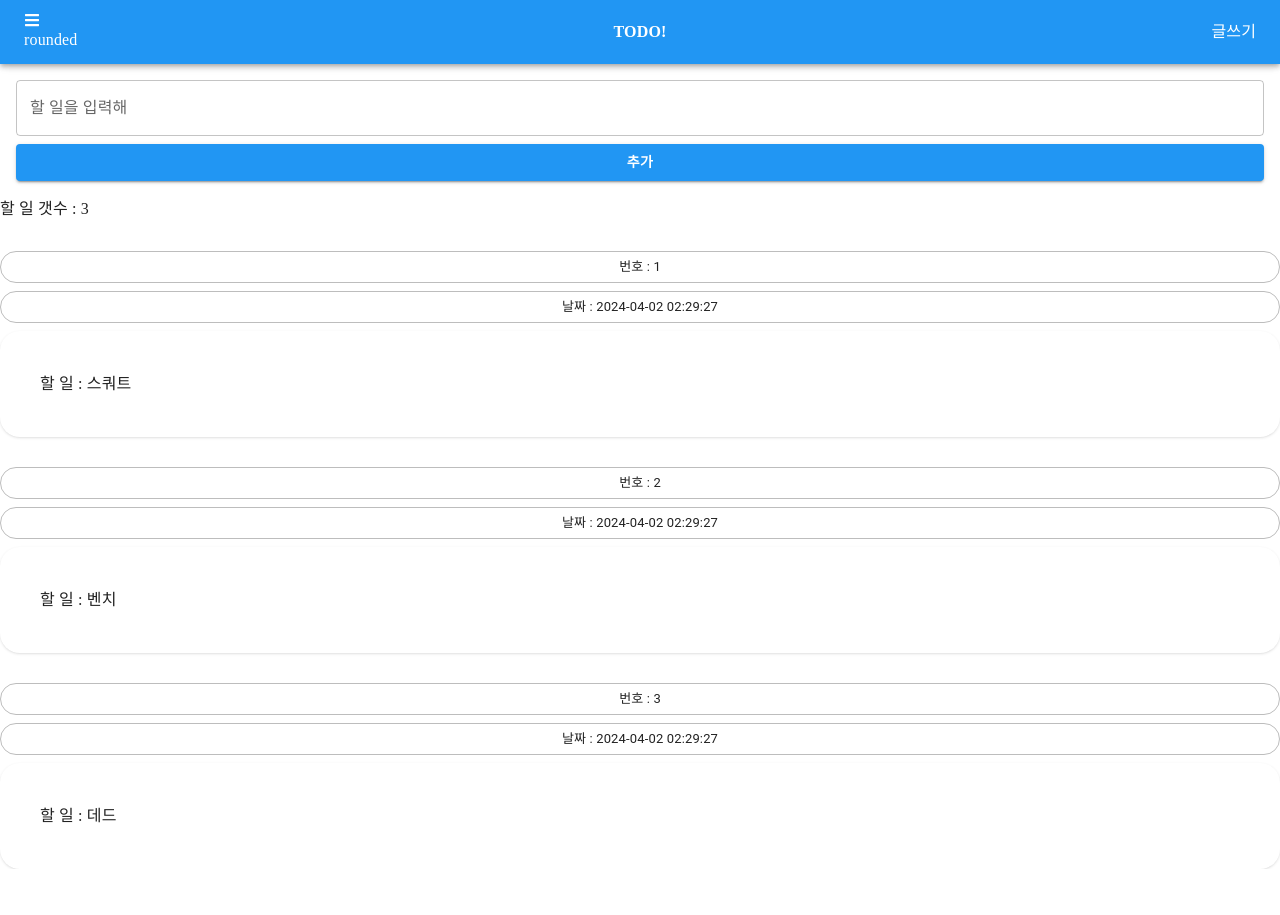
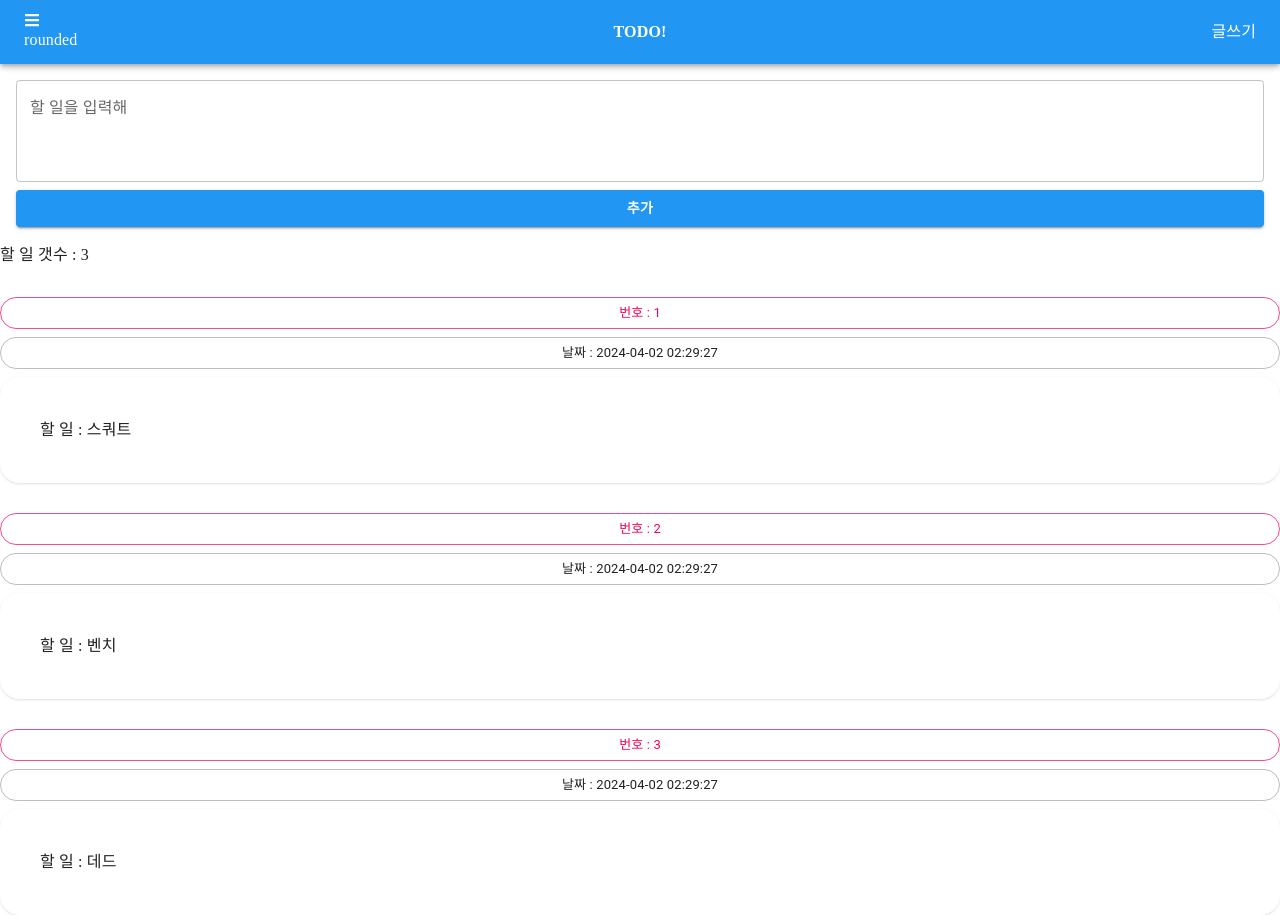
Before and after one commit to Gouiseong/todo_App_2024_05, a Next.js app: page / in a window 1280 px wide. Before the commit the page ends 869 px from the top, so only its background shows below. Built offline with nearby package versions, Linux system fonts and the light colour scheme; a web font is replaced by a local one.

Commit message:
멀티라인 텍스트 필드

```diff
--- a/src/app/page.js
+++ b/src/app/page.js
@@ -7,7 +7,7 @@ import { FaBars } from 'react-icons/fa';
 import theme from './theme';
 import dateToStr from './dateUtil';
 
-const useTodoStatus = () => {
+function useTodoStatus() {
   console.log('실행 1');
 
   const [todos, setTodos] = React.useState([]);
@@ -40,7 +40,7 @@ const useTodoStatus = () => {
     removeTodo,
     modifyTodo,
   };
-};
+}
 
 const NewTodoForm = ({ todoStatus }) => {
   const [newTodoTitle, setNewTodoTitle] = useState('');
@@ -150,7 +150,7 @@ const TodoList = ({ todoStatus }) => {
 
 let AppCallCount = 0;
 
-const App = () => {
+function App() {
   AppCallCount++;
   console.log(`AppCallCount : ${AppCallCount}`);
 
@@ -200,7 +200,15 @@ const App = () => {
       </AppBar>
       <Toolbar />
       <form className="tw-flex tw-flex-col tw-p-4 tw-gap-2" onSubmit={onSubmit}>
-        <TextField name="content" autoComplete="off" label="할 일을 입력해" variant="outlined" />
+        <TextField
+          multiline
+          minRows={3}
+          maxRows={10}
+          name="content"
+          autoComplete="off"
+          label="할 일을 입력해"
+          variant="outlined"
+        />
         <Button className="tw-font-bold" variant="contained" type="submit">
           추가
         </Button>
@@ -211,9 +219,9 @@ const App = () => {
           {todosState.todos.map((todo) => (
             <li key={todo.id}>
               <div className="tw-flex tw-flex-col tw-gap-2 tw-mt-[30px]">
-                <Chip label={`번호 : ${todo.id}`} variant="outlined"></Chip>
+                <Chip label={`번호 : ${todo.id}`} variant="outlined" color="secondary"></Chip>
                 <Chip label={`날짜 : ${todo.regDate}`} variant="outlined"></Chip>
-                <div className="tw-p-10 tw-rounded-[20px] tw-shadow tw-whitespace-pre-wrap tw-leading-relaxed">
+                <div className="tw-p-10 tw-rounded-[20px] tw-shadow tw-whitespace-pre-wrap tw-leading-relaxed tw-break-words">
                   할 일 : {todo.content}
                 </div>
               </div>
@@ -223,7 +231,7 @@ const App = () => {
       </nav>
     </>
   );
-};
+}
 
 export default function themeApp() {
   console.log('실행 2');
--- a/src/app/theme.js
+++ b/src/app/theme.js
@@ -10,7 +10,7 @@ const theme = createTheme({
       main: '#2196f3',
     },
     secondary: {
-      main: '#2196f3',
+      main: '#f50057',
     },
   },
 });
```
